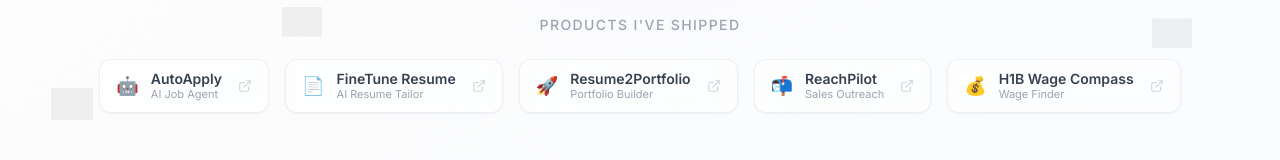
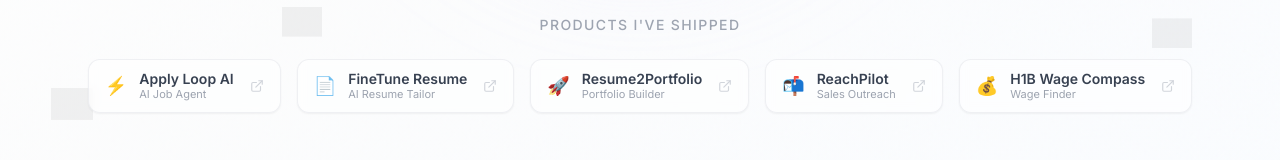
Before and after one commit to snehitvaddi/snehitvaddi-portfolio, a Next.js app: page / in a window 1280 px wide. Shown: the part 592-752 px from the top of the page. Built offline with nearby package versions, Linux system fonts and the light colour scheme; grey boxes are pictures that could not be loaded.

Commit message:
Rename AutoApply to Apply Loop AI with new URL and emoji
Co-Authored-By: Claude Opus 4.6 <noreply@anthropic.com>

```diff
--- a/src/components/Hero.tsx
+++ b/src/components/Hero.tsx
@@ -22,7 +22,7 @@ const itemVariants: Variants = {
 
 // Shipped products with taglines and accent colors
 const shippedProducts = [
-  { name: 'AutoApply', tagline: 'AI Job Agent', url: 'https://github.com/snehitvaddi/AutoApply', emoji: '🤖', accent: 'hover:border-violet-400 hover:bg-violet-50 dark:hover:bg-violet-950/30' },
+  { name: 'Apply Loop AI', tagline: 'AI Job Agent', url: 'https://applyloop.vercel.app/', emoji: '⚡', accent: 'hover:border-violet-400 hover:bg-violet-50 dark:hover:bg-violet-950/30' },
   { name: 'FineTune Resume', tagline: 'AI Resume Tailor', url: 'https://finetuneresume.app/', emoji: '📄', accent: 'hover:border-blue-400 hover:bg-blue-50 dark:hover:bg-blue-950/30' },
   { name: 'Resume2Portfolio', tagline: 'Portfolio Builder', url: 'https://www.resume2portfolio.com/', emoji: '🚀', accent: 'hover:border-emerald-400 hover:bg-emerald-50 dark:hover:bg-emerald-950/30' },
   { name: 'ReachPilot', tagline: 'Sales Outreach', url: 'https://github.com/snehitvaddi/ReachPilot', emoji: '📬', accent: 'hover:border-orange-400 hover:bg-orange-50 dark:hover:bg-orange-950/30' },
```
